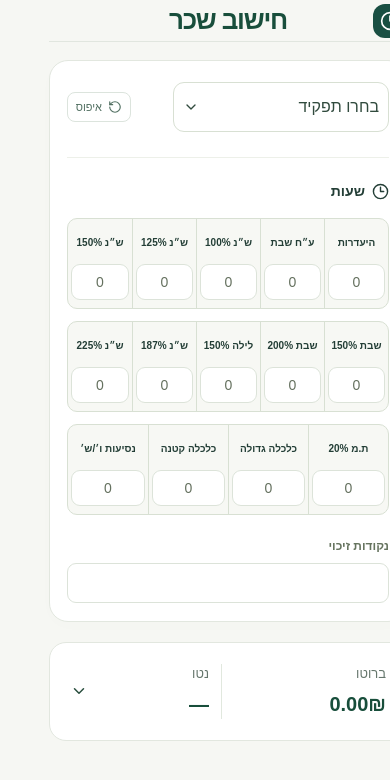
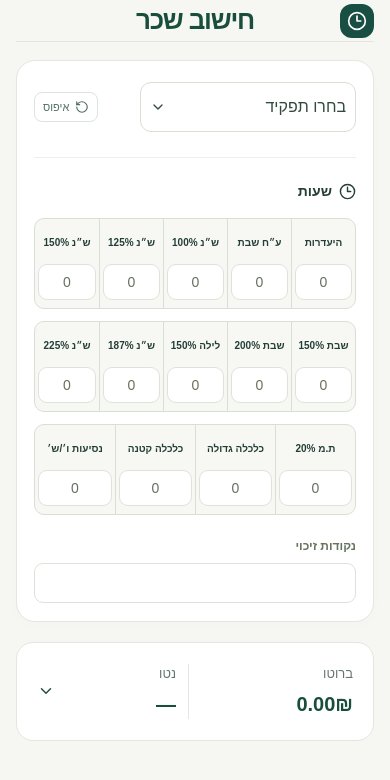
Before and after one commit to Dimalit778/calcSalary, a React (Vite) app: page / in a window 390 px wide. Shown: the top 780 px of the page. Built offline with nearby package versions, Linux system fonts and the light colour scheme.

Commit message:
Constrain Safari mobile viewport and prevent horizontal panning

```diff
--- a/src/styles.css
+++ b/src/styles.css
@@ -830,7 +830,7 @@ summary::-webkit-details-marker {
 }
 
 /* Keep the mobile form within the viewport and avoid input-focus zoom on iOS. */
-html,body{width:100%;max-width:100%;overflow-x:clip;overscroll-behavior-x:none;scrollbar-width:none}
+html,body{width:100%;max-width:100%;overflow-x:hidden;overscroll-behavior-x:none;scrollbar-width:none}
 html::-webkit-scrollbar,body::-webkit-scrollbar{display:none;width:0;height:0}
 .site{width:100%;min-width:0}
 .input-wrap{min-width:0}
@@ -842,3 +842,10 @@ html::-webkit-scrollbar,body::-webkit-scrollbar{display:none;width:0;height:0}
   .form-card,.breakdown-card,.calculator-layout,.results-column{max-width:100%;min-width:0}
   .role-menu{max-width:calc(100vw - 64px)}
 }
+
+/* Safari needs the document root itself constrained, including touch panning. */
+html{overscroll-behavior-x:none}
+body{position:relative;touch-action:pan-y pinch-zoom;-webkit-text-size-adjust:100%}
+#root{width:100%;max-width:100%;min-width:0;overflow-x:hidden}
+.site{max-width:min(1220px,100%)}
+@media(max-width:780px){.site{max-width:min(620px,100%)}.hours-section,.hours-groups,.basics,.field,.role-heading,.salary-detail-columns,.salary-detail-totals{min-width:0;max-width:100%}.input-wrap input{max-width:100%}}
```
